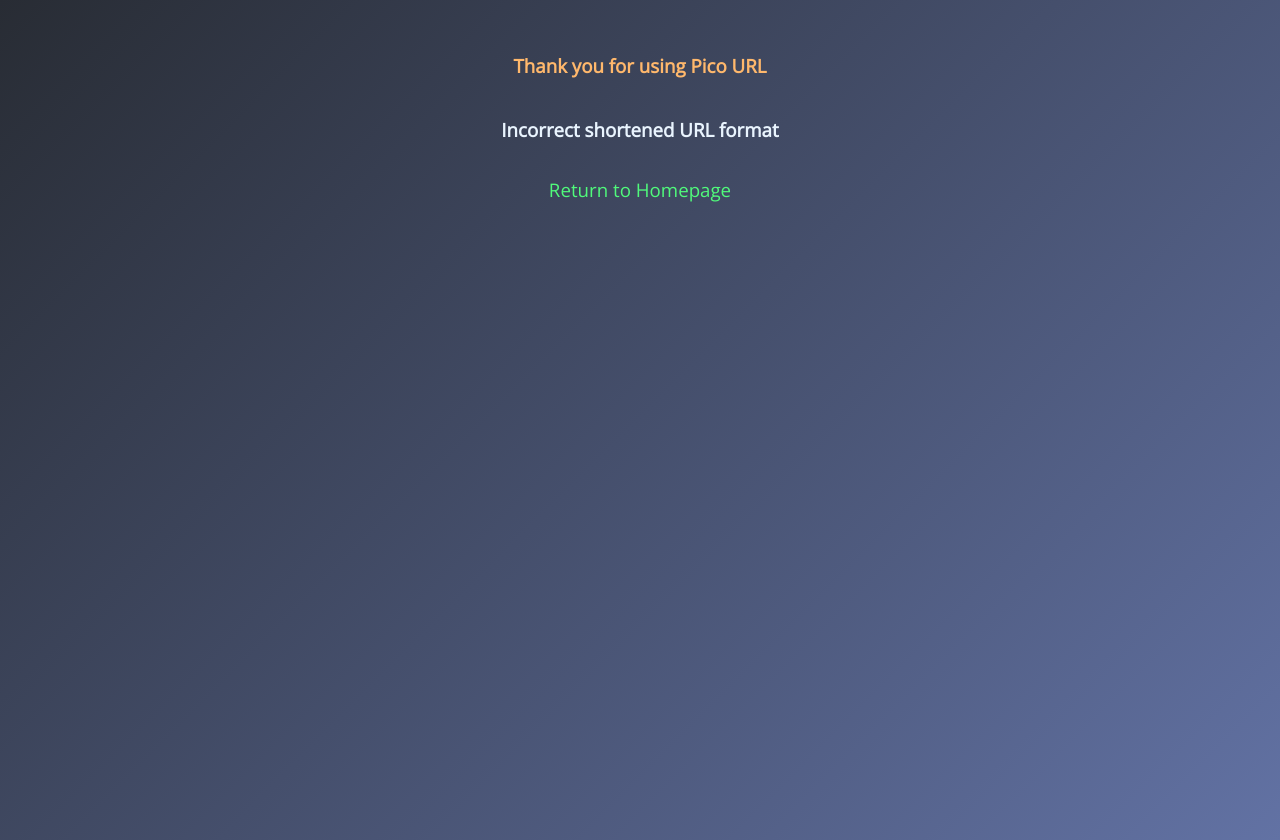
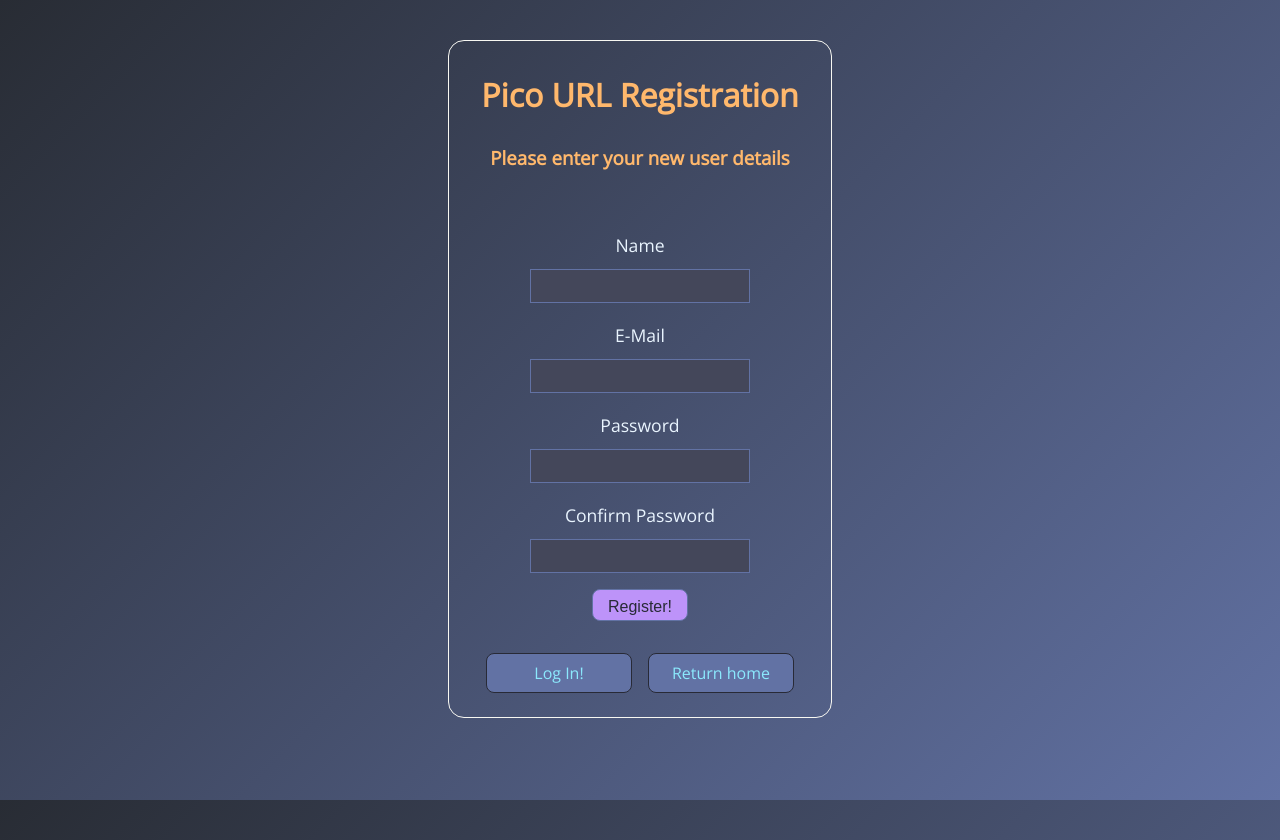
Before and after one commit to eduardpeters/pico-url-frontend, a React (Create React App) app: page /register in a window 1280 px wide. Built offline with nearby package versions, Linux system fonts and the light colour scheme; no server answers.

Commit message:
Register Component and logic

```diff
--- a/src/App.tsx
+++ b/src/App.tsx
@@ -2,6 +2,7 @@
 import Login from './components/Login';
 import NotFound from './components/NotFound';
 import Redirect from './components/Redirect';
+import Register from './components/Register';
 import Root from './components/Root';
 
 function App() {
@@ -11,6 +12,7 @@
                 <Route path="/" element={<Root />} />
                 <Route path="/:shortId" element={<Redirect />} />
                 <Route path="/login" element={<Login />} />
+                <Route path="/register" element={<Register />} />
                 <Route path="/not-found" element={<NotFound />} />
                 <Route path="*" element={<NotFound />} />
             </Routes>
--- a/src/components/Login.tsx
+++ b/src/components/Login.tsx
@@ -13,7 +13,6 @@
         event.preventDefault();
         if (validateLoginForm(email, password)) {
             const response = await authAPI.postLogIn(email, password);
-            console.log(response);
             if (response.error) {
                 showErrorMessage(response.error);
             }
--- /dev/null
+++ b/src/components/Register.tsx
@@ -0,0 +1,90 @@
+import { useState } from "react";
+import { Link } from "react-router-dom";
+import { usersAPI } from "../services/usersAPI";
+import styles from "../styles/general.module.css";
+import "../styles/Register.css";
+
+function Register() {
+    const [name, setName] = useState("");
+    const [email, setEmail] = useState("");
+    const [password, setPassword] = useState("");
+    const [confirmPassword, setConfirmPassword] = useState("");
+    const [errorMessage, setErrorMessage] = useState("OK");
+
+    async function handleRegister(event: React.FormEvent) {
+        event.preventDefault();
+        if (validateRegisterForm(name, email, password, confirmPassword)) {
+            const response = await usersAPI.postRegister(name, email, password);
+            if (response.error) {
+                showErrorMessage(response.error);
+            }
+            else {
+                console.log("Registration success:", response);
+            }
+        }
+    }
+
+    function validateRegisterForm(name: string, email: string, password: string, confirmPassword: string): boolean {
+        if (!name) {
+            showErrorMessage("Please provide a name");
+            return false;
+        }
+        if (!email) {
+            showErrorMessage("Please provide a valid email");
+            return false;
+        }
+        if (!password) {
+            showErrorMessage("Please provide a password");
+            return false;
+        }
+        if (password.length < 5) {
+            showErrorMessage("Password must be at least 5 characters");
+            return false;
+        }
+        if (password !== confirmPassword) {
+            showErrorMessage("Passwords do not match");
+            return false;
+        }
+        return true;
+    }
+
+    function showErrorMessage(text: string) {
+        setErrorMessage(text);
+        setTimeout(() => setErrorMessage("OK"), 3000);
+    }
+
+    return (
+        <div className={styles.container}>
+            <div className="register__content">
+                <h1 className={styles.title}>Pico URL Registration</h1>
+                <h3 className={styles.subtitle}>Please enter your new user details</h3>
+                <h4 className="form__error" style={{ visibility: errorMessage.length > 2 ? "visible" : "hidden" }}>{errorMessage}</h4>
+                <form className="form__container" onSubmit={event => handleRegister(event)}>
+                    <div className="form__field">
+                        <label htmlFor="name">Name</label>
+                        <input type="text" id="name" required onChange={event => setName(event.target.value)}></input>
+                    </div>
+                    <div className="form__field">
+                        <label htmlFor="email">E-Mail</label>
+                        <input type="email" id="email" required onChange={event => setEmail(event.target.value)}></input>
+                    </div>
+                    <div className="form__field">
+                        <label htmlFor="password">Password</label>
+                        <input type="password" id="password" required onChange={event => setPassword(event.target.value)}></input>
+                    </div>
+                    <div className="form__field">
+                        <label htmlFor="confirm-password">Confirm Password</label>
+                        <input type="password" id="confirm-password" required onChange={event => setConfirmPassword(event.target.value)}></input>
+                    </div>
+                    <button className="form__button" type="submit">Register!</button>
+                </form>
+                <div className={styles.links}>
+                    <Link to="/login">Log In!</Link>
+                    <Link to="/">Return home</Link>
+                </div>
+            </div>
+        </div>
+    );
+}
+
+export default Register;
--- /dev/null
+++ b/src/services/usersAPI.ts
@@ -0,0 +1,19 @@
+import axios, { AxiosError } from "axios";
+
+const baseUrl = process.env.REACT_APP_API_URL;
+
+async function postRegister(name: string, email: string, password: string) {
+    const requestUrl = `${baseUrl}users/`;
+    const requestBody = { name, email, password };
+    try {
+        const response = await axios.post(requestUrl, requestBody);
+        console.log(response);
+        return response.data;
+    }
+    catch (error: unknown) {
+        console.error(error);
+        return {error: (error as AxiosError).response?.data || (error as AxiosError).message };
+    }
+}
+
+export const usersAPI = { postRegister };
--- /dev/null
+++ b/src/styles/Register.css
@@ -0,0 +1,68 @@
+.form__button {
+    background-color: #bd93f9;
+    border: 0.1rem solid #6272a4;
+    border-radius: 0.5rem;
+    color: #282a36;
+    font-size: 1rem;
+    height: 2rem;
+    margin: 0.5rem;
+    padding: 0.5rem;
+    cursor: pointer;
+    width: 6rem;
+}
+
+.form__button:hover {
+    opacity: 0.8;
+}
+
+.form__container {
+    display: flex;
+    flex-flow: column nowrap;
+    justify-content: center;
+    align-items: center;
+    text-align: center;
+    padding: 1rem;
+}
+
+.form__error {
+    color: #ff5555;
+    font-weight: bold;
+    margin: 0;
+    width: 80%;
+}
+
+.form__field {
+    display: flex;
+    flex-flow: column nowrap;
+    margin: 0.5rem;
+}
+
+.form__field > label {
+    font-size: 1.1rem;
+    height: 2rem;
+    margin: 0.25rem;
+}
+
+.form__field > input {
+    all: unset;
+    background-color: #44475a;
+    border: 0.1rem solid #6272a4;
+    color: #8be9fd;
+    height: 1rem;
+    padding: 0.5rem;
+}
+
+.form__field > input:focus {
+    border-color: #ff79c6;
+}
+
+.register__content {
+    border: 0.1rem solid#f8f8f2;
+    border-radius: 1rem;
+    display: flex;
+    flex-flow: column nowrap;
+    justify-content: center;
+    align-items: center;
+    text-align: center;
+    padding: 1rem;
+}
--- a/src/styles/index.css
+++ b/src/styles/index.css
@@ -4,6 +4,7 @@
     background-image: linear-gradient(135deg, #282c34, #6272a4);
     background-size: auto;
     background-color: #282c34;
+    background-attachment: fixed;
     color: #e9f4fe;
     font-family: 'Open Sans', Verdana, sans-serif;
     margin: 0;
```
